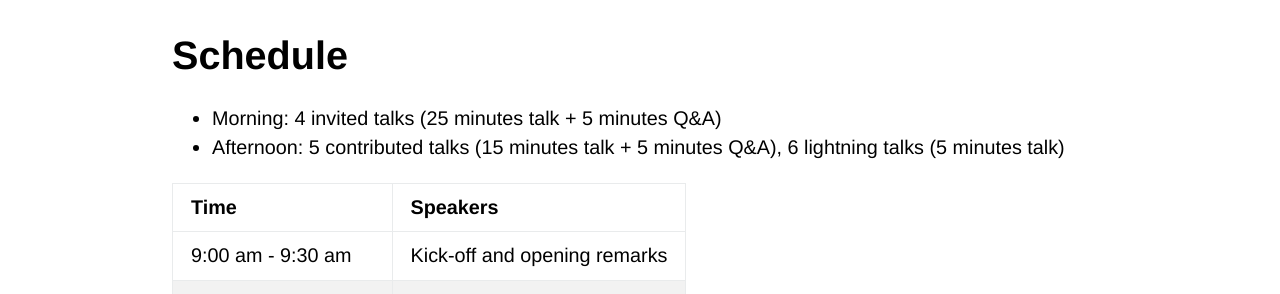
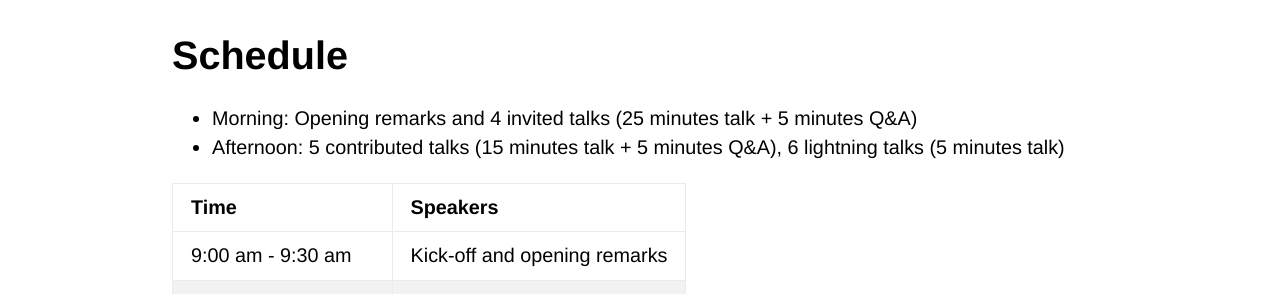
Before and after one commit to netscisci/netscisci.github.io, a Jekyll site: the page built from schedule.md, in a window 1280 px wide. Shown: the part 424-718 px from the top of the page. Built offline with Jekyll 4.4.1, drawn with Linux system fonts in a browser that asks for light colours; some web fonts are replaced; our own code applies the rules of GitHub Pages for plain Markdown files.

Commit message:
Update schedule.md

```diff
--- a/schedule.md
+++ b/schedule.md
@@ -4,7 +4,7 @@ layout: default
 
 # Schedule
 
-- Morning: 4 invited talks (25 minutes talk + 5 minutes Q&A)
+- Morning: Opening remarks and 4 invited talks (25 minutes talk + 5 minutes Q&A)
 - Afternoon: 5 contributed talks (15 minutes talk + 5 minutes Q&A), 6 lightning talks (5 minutes talk)
 
 | Time      | Speakers |
```
